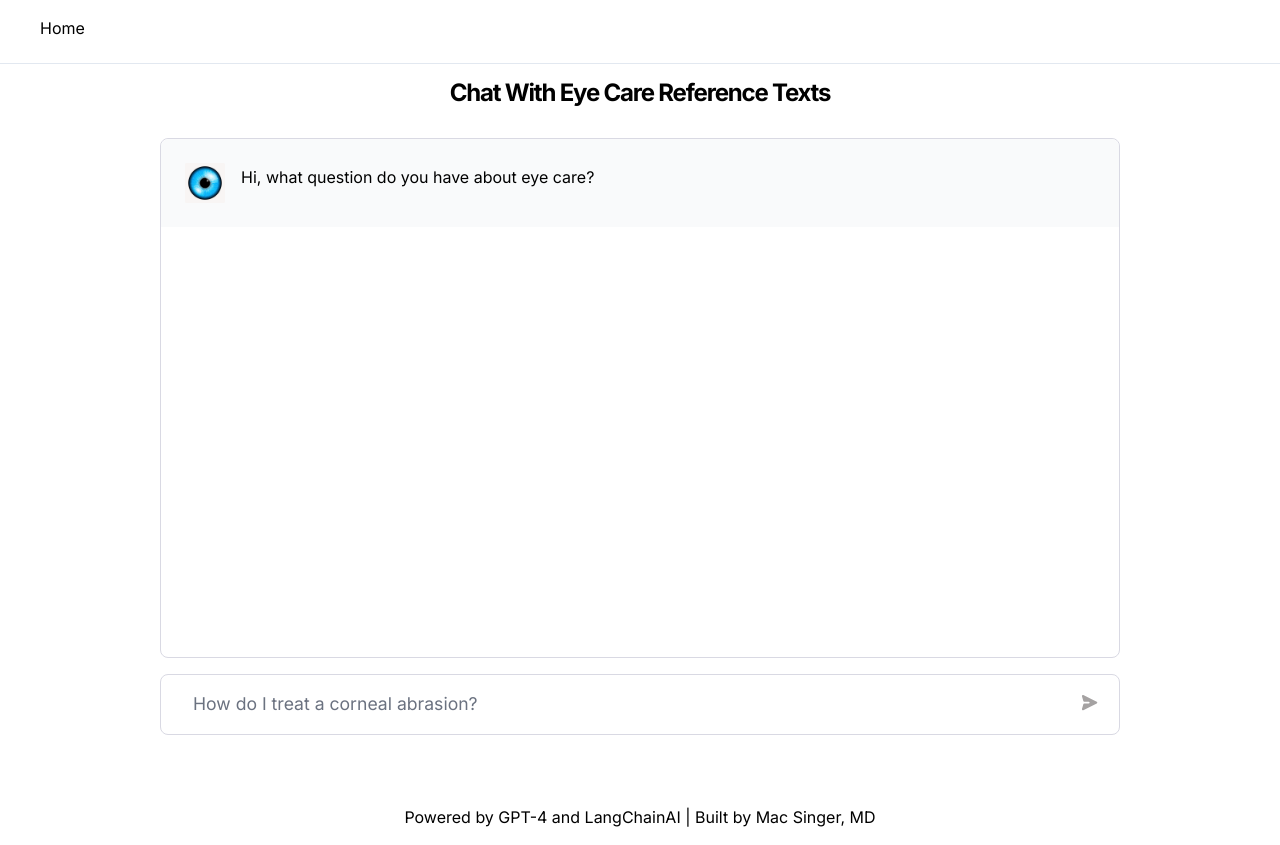
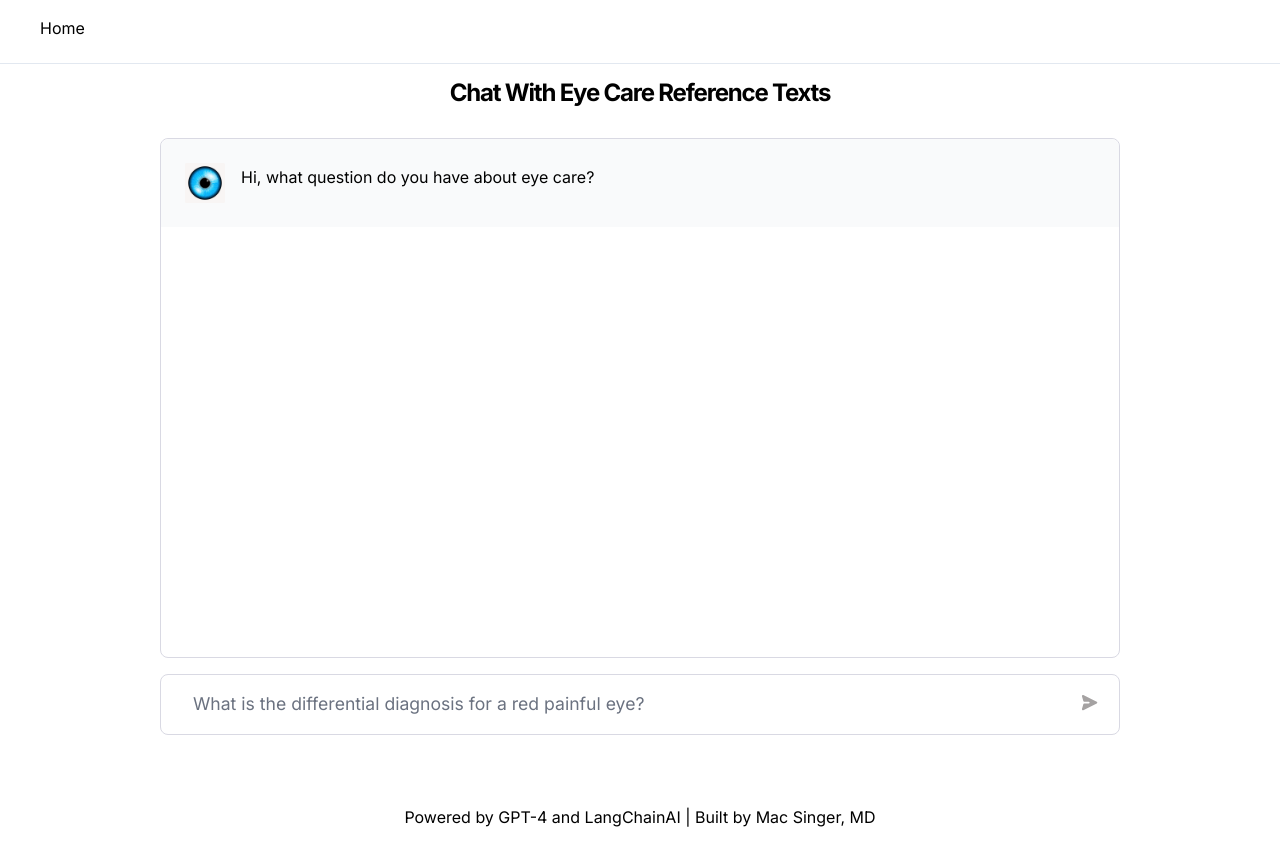
Before and after one commit to mbsinger162/uveAItis, a Next.js app: page / in a window 1280 px wide. Built offline with nearby package versions, Linux system fonts and the light colour scheme.

Commit message:
suggested question

```diff
--- a/app/(home)/page.tsx
+++ b/app/(home)/page.tsx
@@ -187,7 +187,7 @@ export default function Home() {
                 placeholder={
                   isLoading
                     ? "Waiting for response..."
-                    : "How do I treat a corneal abrasion?"
+                    : "What is the differential diagnosis for a red painful eye?"
                 }
                 className={styles.textarea}
               />
```
